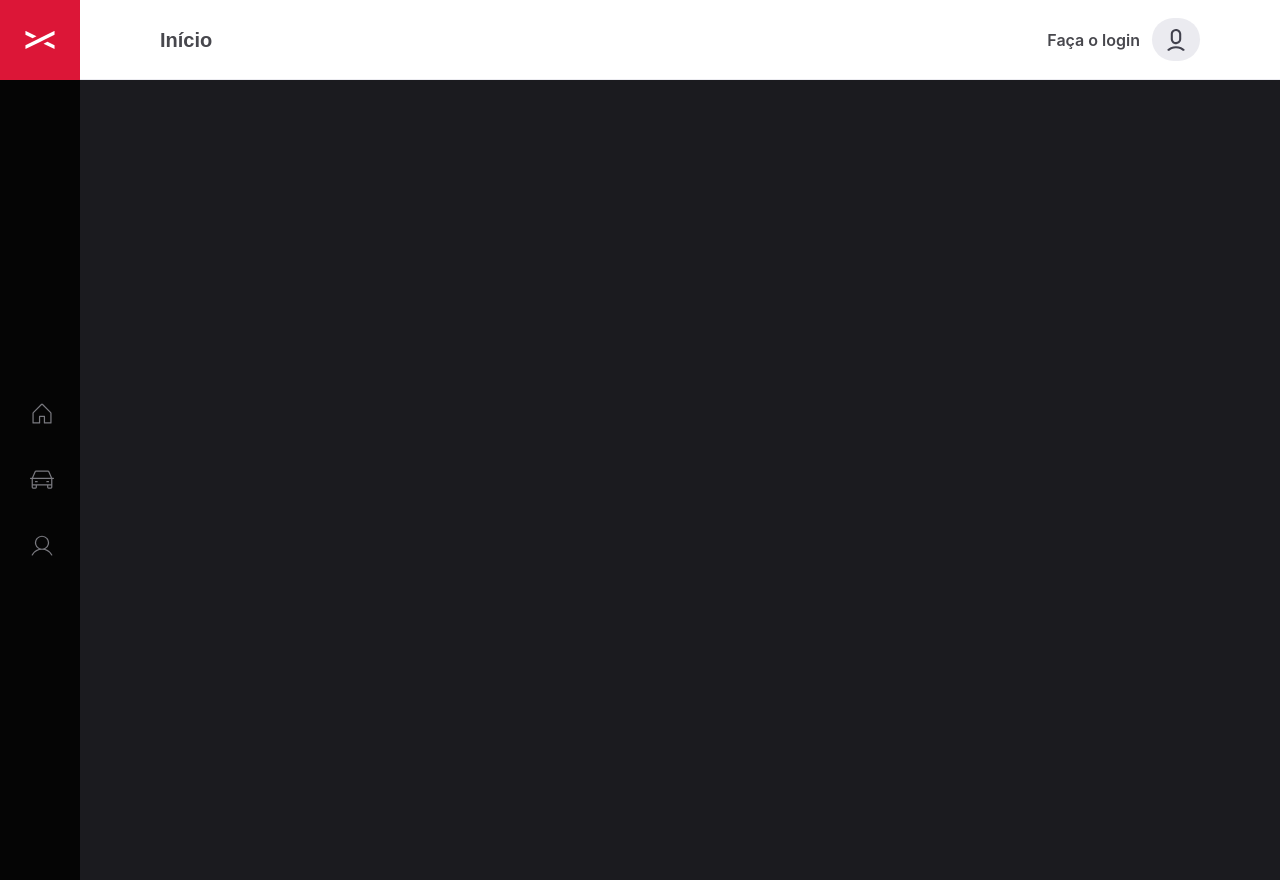
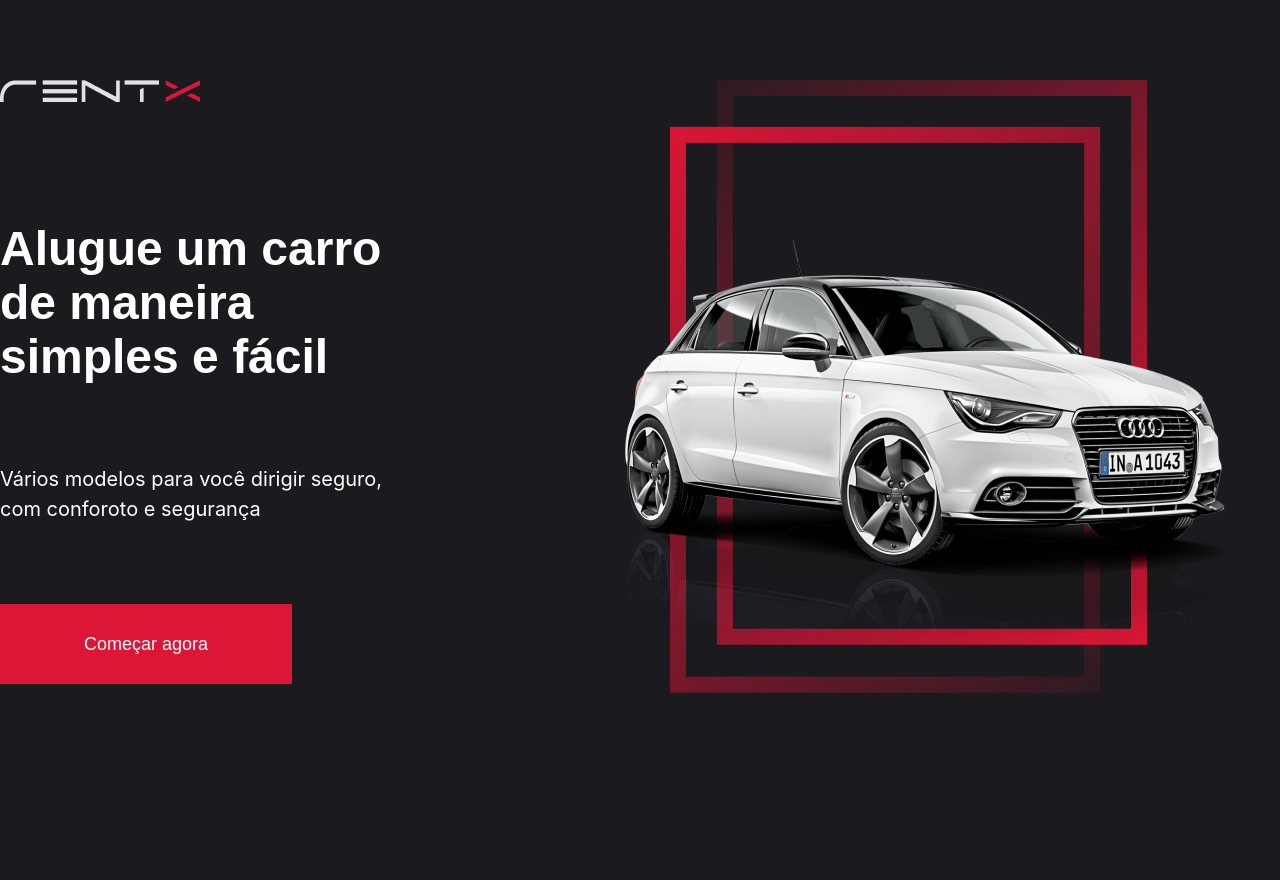
Before and after one commit to italocc-git/rentx-web, a React (Vite) app: page / in a window 1280 px wide. After the commit the page ends 800 px from the top, so only its background shows below. Built offline with nearby package versions, Linux system fonts and the light colour scheme.

Commit message:
fix: routes adjustments

```diff
--- a/src/components/CarsGridComponent/index.tsx
+++ b/src/components/CarsGridComponent/index.tsx
@@ -14,7 +14,7 @@ interface CarsGridComponentProps {
 export const CarsGridComponent = ({ cars }: CarsGridComponentProps) => {
   return (
     <div className="grid sm:grid-cols-1 md:grid-cols-1 lg:grid-cols-2 xl:grid-cols-3 ">
-      <Link to="/car/1">
+      <Link to="/home/car/1">
         <Card
           image={audiImg}
           brand="AUDI"
--- a/src/components/LateralMenu/index.tsx
+++ b/src/components/LateralMenu/index.tsx
@@ -11,13 +11,13 @@ export const LateralMenu = () => {
         <img src={rentxIcon} alt="rentx-icon" className="cursor-pointer" />
       </div>
       <div className="h-full bg-black-700 flex flex-col items-center justify-center gap-3">
-        <Link to="/available-cars-list" className={linkStyleClass}>
+        <Link to="/home/available-cars-list" className={linkStyleClass}>
           <House weight="light" size={26} />
         </Link>
-        <Link to="/filtered-cars-by-date" className={linkStyleClass}>
+        <Link to="/home/filtered-cars-by-date" className={linkStyleClass}>
           <Car weight="light" size={26} />
         </Link>
-        <Link to="/profile" className={linkStyleClass}>
+        <Link to="/home/sign-in" className={linkStyleClass}>
           <User weight="light" size={26} />
         </Link>
       </div>
--- a/src/pages/Car/index.tsx
+++ b/src/pages/Car/index.tsx
@@ -23,7 +23,7 @@ export const CarDetails = () => {
     useState<SelectedRangeDateType>({} as SelectedRangeDateType)
 
   const handleSuccessRentalPage = () => {
-    navigate('/dashboard/car-successful-rented')
+    navigate('/car-successful-rented')
   }
   const [selectedTab, setSelectedTab] = useState<string>('tab1')
 
--- a/src/pages/CarSuccessfulRented/index.tsx
+++ b/src/pages/CarSuccessfulRented/index.tsx
@@ -23,7 +23,7 @@ export const CarSuccessfulRented = () => {
           automóvel.
         </span>
         <button
-          onClick={() => navigate('/profile')}
+          onClick={() => navigate('/home/profile')}
           className="bg-black-300 h-16 w-[120px] rounded-md flex items-center justify-center transition-colors hover:bg-black-700"
         >
           <span className="font-inter font-medium text-white">Ok</span>
--- a/src/pages/Dashboard/index.tsx
+++ b/src/pages/Dashboard/index.tsx
@@ -17,7 +17,7 @@ export const Dashboard = () => {
             </span>
 
             <Link
-              to="/available-cars-list"
+              to="/home/available-cars-list"
               className="bg-product-red w-[292px] hover:bg-product-red-dark transition-colors h-[80px] text-base-white font-medium text-lg flex justify-center items-center"
             >
               Começar agora
--- a/src/pages/FilteredCarsByDate/index.tsx
+++ b/src/pages/FilteredCarsByDate/index.tsx
@@ -23,7 +23,7 @@ export const FilteredCarsByDate = () => {
     })
   }
   const handleSubmitDates = () => {
-    navigate('/filtered-cars-list', {
+    navigate('/home/filtered-cars-list', {
       state: {
         dateSelected: selectedRangeDate,
       },
--- a/src/pages/SignInPage/index.tsx
+++ b/src/pages/SignInPage/index.tsx
@@ -29,7 +29,7 @@ export const SignIn = () => {
 
   const submitData = (data: loginUserFormDataType) => {
     console.log(data)
-    navigate('/profile')
+    navigate('/home/profile')
   }
 
   const {
@@ -76,7 +76,7 @@ export const SignIn = () => {
                 </span>
               )}
 
-              <Link to="/recovery-password">
+              <Link to="/home/recovery-password">
                 <span className="text-base-text font-inter transition-colors hover:text-base-title">
                   Esqueci minha senha
                 </span>
@@ -90,7 +90,7 @@ export const SignIn = () => {
                   Login
                 </button>
                 <Link
-                  to="/sign-up"
+                  to="/home/sign-up"
                   className="flex justify-center items-center bg-transparent text-base-title border border-base-gray h-16 transition-colors hover:border-base-title"
                 >
                   Criar conta gratuita
--- a/src/pages/SignUp/SuccessfullyUserCreationModal/index.tsx
+++ b/src/pages/SignUp/SuccessfullyUserCreationModal/index.tsx
@@ -16,7 +16,7 @@ export const SuccessfullyUserCreationModal = ({
   const navigate = useNavigate()
 
   const handleSubmitNewUser = () => {
-    navigate('/sign-in')
+    navigate('/home/sign-in')
     setOpenModal(false)
   }
 
--- a/src/routes/index.tsx
+++ b/src/routes/index.tsx
@@ -15,20 +15,26 @@ import { SecondaryLayout } from '../layouts/SecondaryLayout'
 export const Router = () => {
   return (
     <Routes>
-      <Route path="/" element={<DefaultLayout />}>
-        <Route path="/available-cars-list" element={<AvailableCarsList />} />
-        <Route path="/filtered-cars-list" element={<FilteredCarsList />} />
-        <Route path="/filtered-cars-by-date" element={<FilteredCarsByDate />} />
-        <Route path="/car/:id" element={<CarDetails />} />
-        <Route path="/sign-in" element={<SignIn />} />
-        <Route path="/profile" element={<Profile />} />
-        <Route path="/sign-up" element={<SignUp />} />
-        <Route path="/recovery-password" element={<PasswordRecovery />} />
+      <Route path="/home" element={<DefaultLayout />}>
+        <Route
+          path="/home/available-cars-list"
+          element={<AvailableCarsList />}
+        />
+        <Route path="/home/filtered-cars-list" element={<FilteredCarsList />} />
+        <Route
+          path="/home/filtered-cars-by-date"
+          element={<FilteredCarsByDate />}
+        />
+        <Route path="/home/car/:id" element={<CarDetails />} />
+        <Route path="/home/sign-in" element={<SignIn />} />
+        <Route path="/home/profile" element={<Profile />} />
+        <Route path="/home/sign-up" element={<SignUp />} />
+        <Route path="/home/recovery-password" element={<PasswordRecovery />} />
       </Route>
-      <Route path="/dashboard" element={<SecondaryLayout />}>
-        <Route path="/dashboard" element={<Dashboard />} />
+      <Route path="/" element={<SecondaryLayout />}>
+        <Route path="/" element={<Dashboard />} />
         <Route
-          path="/dashboard/car-successful-rented"
+          path="/car-successful-rented"
           element={<CarSuccessfulRented />}
         />
       </Route>
```
